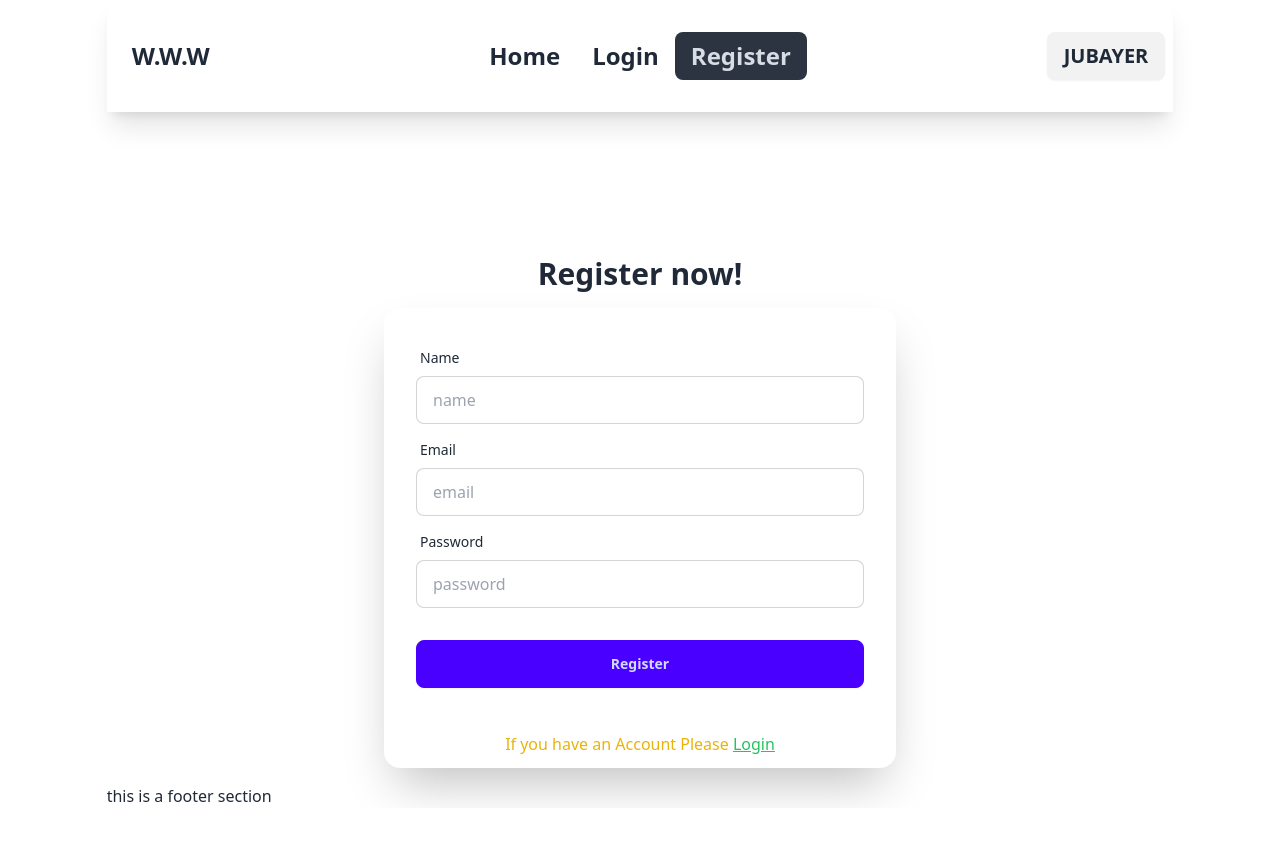
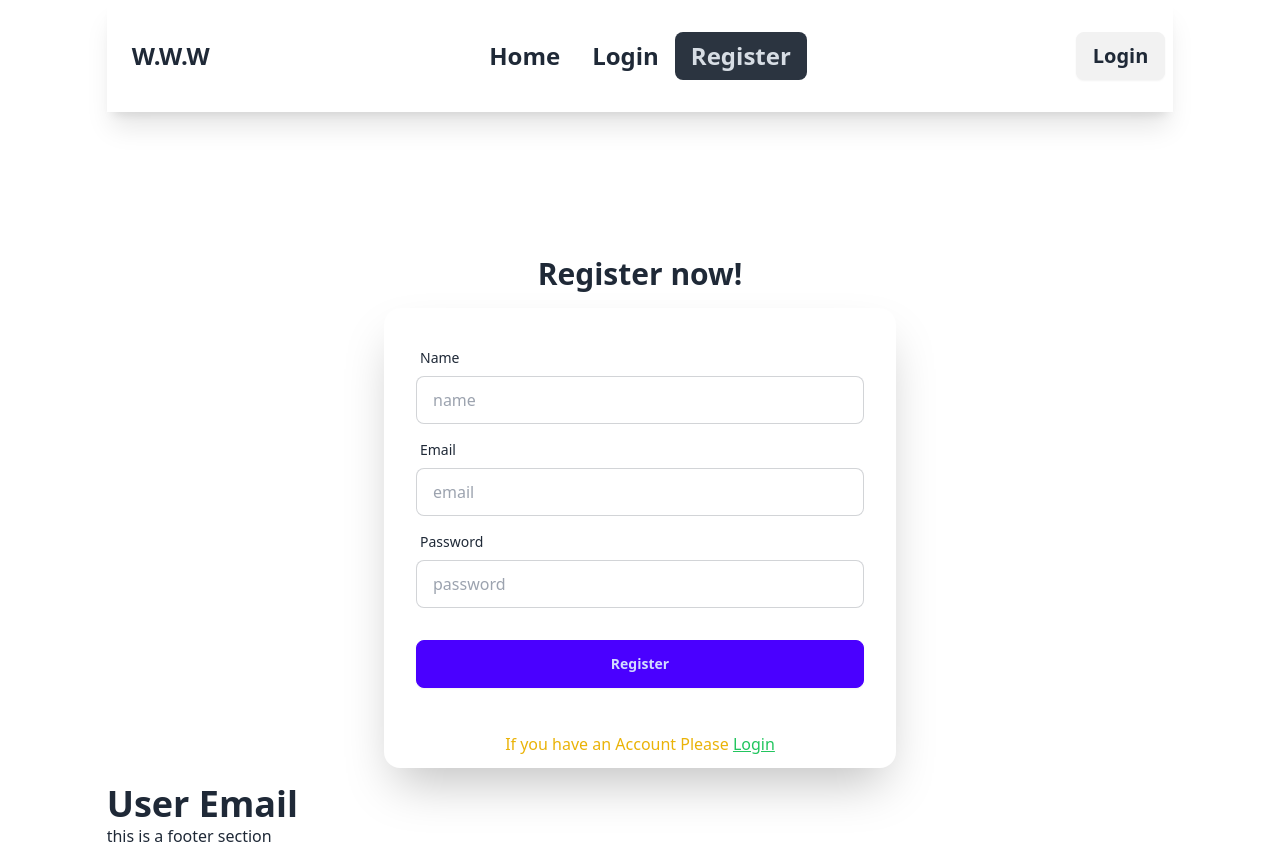
Before and after one commit to Jubayerhusain/-login-register-auth-provider-, a React (Vite) app: page /register in a window 1280 px wide. Before the commit the page ends 808 px from the top, so only its background shows below. Built offline with nearby package versions, Linux system fonts and the light colour scheme; no server answers.

Commit message:
sign out done

```diff
--- a/src/AuthProvider/AuthProvider.jsx
+++ b/src/AuthProvider/AuthProvider.jsx
@@ -1,10 +1,13 @@
-import { createUserWithEmailAndPassword } from "firebase/auth";
-import { createContext } from "react";
+import { createUserWithEmailAndPassword, onAuthStateChanged, signOut } from "firebase/auth";
+import { createContext, useEffect, useState } from "react";
 import { auth } from './../firabase/firebase.init';
 import { signInWithEmailAndPassword } from "firebase/auth";
 export const AuthContext = createContext(null);
 
 function AuthProvider({ children }) {
+    // get the current user all data using useState hook
+    const [user, setUser] = useState(null)
+
     // make a create user function
     const createUser = (email, password)=>{
         return createUserWithEmailAndPassword(auth, email, password)
@@ -13,12 +16,32 @@ function AuthProvider({ children }) {
         return signInWithEmailAndPassword(auth, email,password)
     }
 
+    // GET THE CURRENT USER
+    useEffect(()=>{
+         onAuthStateChanged(auth, (currentUser)=>{
+            if (currentUser) {
+                console.log("that is a current user..", currentUser);
+                setUser(currentUser)
+            }
+            else{
+                console.log('not found current user..');
+                setUser(null)
+
+            }
+        })
+    },[])
+
+    const signOutUser = ()=>{
+        return signOut(auth)
+    }
     // cretae a obj for all values
     const authInfo = {
         name: 'JUBAYER',
         age: 21,
         createUser,
         loginUser,
+        user,
+        signOutUser,
     };
 
     return (
--- a/src/component/Navber.jsx
+++ b/src/component/Navber.jsx
@@ -1,5 +1,5 @@
 import React, { useContext } from "react";
-import { NavLink } from "react-router-dom";
+import { Link, NavLink } from "react-router-dom";
 import { AuthContext } from "../AuthProvider/AuthProvider";
 
 function Navber() {
@@ -9,8 +9,17 @@ function Navber() {
     <li><NavLink to='/register'>Register</NavLink></li>
     </>
 
-    const {name} = useContext(AuthContext)
+    const {user, signOutUser} = useContext(AuthContext)
     console.log(name);
+    const hundleSignOut = () => {
+      signOutUser()
+      .then(()=>{
+        console.log("User logOutsuccessfully done");
+      })
+      .catch((error)=>{
+        console.log('ERROR', error.message);
+      })
+    }
   return (
     <div className="navbar bg-base-100 shadow-xl py-6">
       <div className="navbar-start">
@@ -46,7 +55,14 @@ function Navber() {
         </ul>
       </div>
       <div className="navbar-end">
-        <a className="btn text-xl">{name}</a>
+        <a className="btn text-xl">
+          {
+          user ? <>
+          <p>{user.email}</p>
+          <a  onClick={hundleSignOut} className="btn btn-secondary" >Logout</a>
+          </>: <Link to='/login'>Login</Link>
+          }
+          </a>
       </div>
     </div>
   );
--- a/src/component/Register.jsx
+++ b/src/component/Register.jsx
@@ -3,11 +3,9 @@ import { Link } from "react-router-dom";
 import { AuthContext } from "../AuthProvider/AuthProvider";
 
 function Register() {
-  const {createUser} = useContext(AuthContext);
+  const { createUser, user} = useContext(AuthContext);
 
-    const hundleRegister = (event) =>{
-
-
+  const hundleRegister = (event) => {
     event.preventDefault();
     const name = event.target.name.value;
     const email = event.target.email.value;
@@ -15,14 +13,13 @@ function Register() {
 
     console.log(name, email, password);
     createUser(email, password)
-        .then(res => {
+      .then((res) => {
         console.log(res.user);
       })
-        .catch(error =>{
-          console.log('ERROR', error);
-        })
-    }
-
+      .catch((error) => {
+        console.log("ERROR", error);
+      });
+  };
   return (
     <>
       <div className="hero mt-32">
@@ -81,6 +78,7 @@ function Register() {
           </div>
         </div>
       </div>
+      <h1 className="text-4xl font-bold">User Email {user?.email}</h1>
     </>
   );
 }
```
Lines whose indentation alone changed are shown as unchanged.
